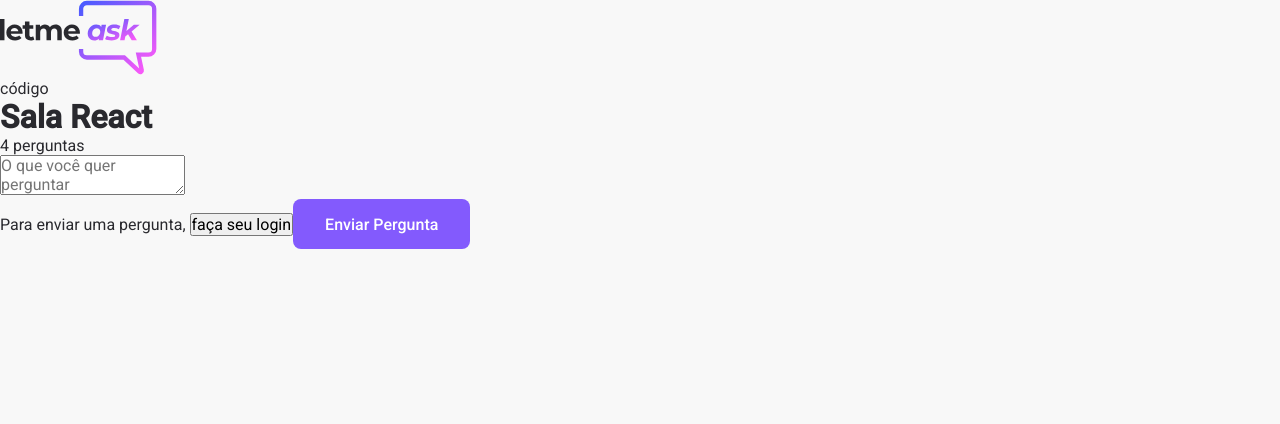
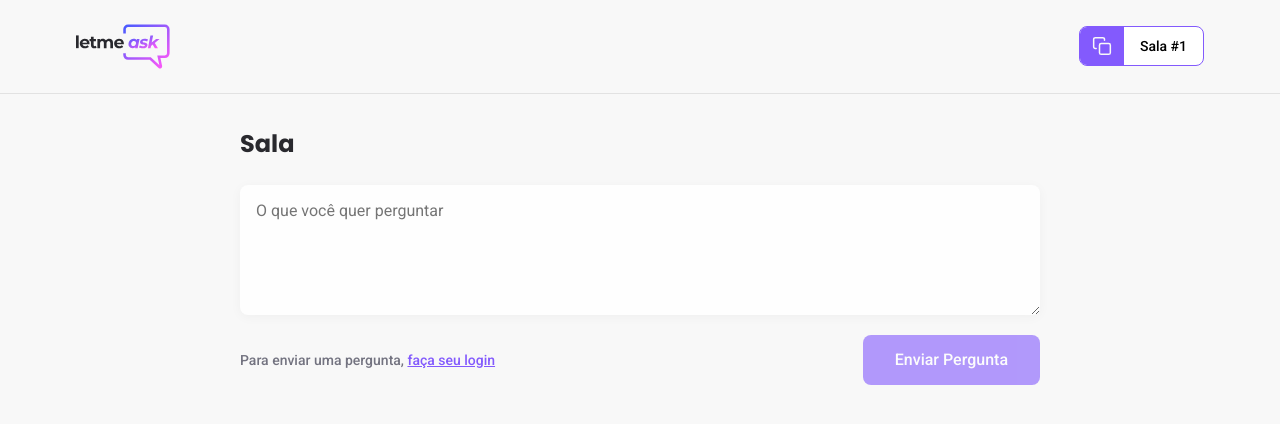
Before and after one commit to IgorTargino/LetmeAsk, a React (Create React App) app: page /rooms/1 in a window 1280 px wide. Shown: the top 424 px of the page. Built offline with nearby package versions, Linux system fonts and the light colour scheme; no server answers; the database is empty.

Commit message:
feat: rules of authorizations and page room

```diff
--- /dev/null
+++ b/src/components/RoomCode.tsx
@@ -0,0 +1,24 @@
+import copyImg from '../assets/images/copy.svg';
+
+import '../styles/room-code.scss';
+
+type RoomCodeProps = {
+  code: string;
+}
+
+const RoomCode = (props: RoomCodeProps) => {
+  const copyRoomCodeToClipboard = () => {
+    navigator.clipboard.writeText(props.code)
+  }
+
+  return (
+    <button onClick={copyRoomCodeToClipboard} className="room-code">
+      <div>
+        <img src={copyImg} alt="Copy room code" />
+      </div>
+      <span>Sala #{props.code}</span>
+    </button>
+  )
+}
+
+export default RoomCode;
--- /dev/null
+++ b/src/components/index.tsx
@@ -0,0 +1,4 @@
+import Button from '../components/Button'
+import RoomCode from '../components/RoomCode'
+
+export { Button, RoomCode };
--- a/src/pages/Home.tsx
+++ b/src/pages/Home.tsx
@@ -1,7 +1,7 @@
 import { useHistory } from 'react-router-dom';
 import useAuth from '../hooks/useAuth';
 
-import Button from '../components/Button';
+import { Button } from '../components';
 
 import illustrationImg from '../assets/images/illustration.svg';
 import logoImg from '../assets/images/logo.svg';
--- a/src/pages/NewRoom.tsx
+++ b/src/pages/NewRoom.tsx
@@ -5,7 +5,7 @@ import { Link, useHistory } from 'react-router-dom';
 import illustrationImg from '../assets/images/illustration.svg';
 import logoImg from '../assets/images/logo.svg';
 
-import Button from '../components/Button';
+import { Button } from '../components';
 import useAuth from '../hooks/useAuth';
 import { database } from '../services/firebase';
 
--- a/src/pages/Room.tsx
+++ b/src/pages/Room.tsx
@@ -1,34 +1,133 @@
-import Button from '../components/Button'
-import logoImg from '../assets/images/logo.svg'
+import { Button, RoomCode } from "../components";
+import { useParams } from "react-router-dom";
 
-import '../styles/room.scss';
+import logoImg from "../assets/images/logo.svg";
+
+import "../styles/room.scss";
+import { FormEvent, useState } from "react";
+import useAuth from "../hooks/useAuth";
+import { database } from "../services/firebase";
+import { useEffect } from "react";
+
+type RoomParams = {
+  id: string;
+};
+
+type FirebaseQuestions = Record<string, {
+  author: {
+    name: string;
+    avatar: string;
+  }
+  content: string;
+  isAnswered: boolean;
+  isHighlighted: boolean;
+}>
+
+type Questions = {
+  id: string;
+  author: {
+    name: string;
+    avatar: string;
+  }
+  content: string;
+  isAnswered: boolean;
+  isHighlighted: boolean;
+}
 
 const Room = () => {
+  const { user } = useAuth();
+  const params = useParams<RoomParams>();
+  const [newQuestion, setNewQuestion] = useState("");
+  const [questions, setQuestions] = useState<Questions[]>([]);
+  const [title, setTitle] = useState('');
+
+  const roomId = params.id;
+
+  useEffect(() => {
+    const roomRef = database.ref(`rooms/${roomId}`);
+
+    roomRef.on('value', room => {
+      const databaseRoom = room.val();
+      const firebaseQuestions: FirebaseQuestions = databaseRoom.questions ?? {};
+
+      const parsedQuestions = Object.entries(firebaseQuestions).map(([key, value]) => {
+        return {
+          id: key,
+          content: value.content,
+          author: value.author,
+          isAnswered: value.isAnswered,
+          isHighlighted: value.isHighlighted
+        }
+      })
+
+      setTitle(databaseRoom.title)
+      setQuestions(parsedQuestions);
+    })
+  }, [roomId])
+
+  const handleSendoQuesiton = async (event: FormEvent) => {
+    event.preventDefault();
+
+    if (newQuestion.trim() === "") {
+      return;
+    }
+
+    if (!user) {
+      throw new Error("You must be logged in");
+    }
+
+    const question = {
+      content: newQuestion,
+      author: {
+        name: user.name,
+        avatar: user.avatar,
+      },
+      isHighlighted: false,
+      isAnswered: false,
+    };
+
+    await database.ref(`/rooms/${roomId}/questions`).push(question);
+  };
+
   return (
     <div id="page-room">
       <header>
         <div className="content">
           <img src={logoImg} alt="Letmeask" />
-          <div>código</div>
+          <RoomCode code={roomId} />
         </div>
       </header>
-      <main className="content">
-        <div className="roomTitle">
-          <h1>Sala React</h1>
-          <span>4 perguntas</span>
+      <main>
+        <div className="room-title">
+          <h1>Sala {title}</h1>
+          {questions.length > 0 && <span>{questions.length} pergunta(s)</span>}
+
         </div>
-        <form >
+        <form onSubmit={handleSendoQuesiton}>
           <textarea
             placeholder="O que você quer perguntar"
+            onChange={(event) => setNewQuestion(event.target.value)}
+            value={newQuestion}
           />
           <div className="form-footer">
-            <span>Para enviar uma pergunta, <button>faça seu login</button></span>
-            <Button type="submit">Enviar Pergunta</Button>
+            {user ? (
+              <div className="user-info">
+                <img src={user.avatar} alt={user.name} />
+                <span>{user.name}</span>
+              </div>
+            ) : (
+              <span>
+                Para enviar uma pergunta, <button>faça seu login</button>
+              </span>
+            )}
+            <Button type="submit" disabled={!user}>
+              Enviar Pergunta
+            </Button>
           </div>
         </form>
       </main>
     </div>
-  )
-}
+  );
+};
 
 export default Room;
--- a/src/styles/global.scss
+++ b/src/styles/global.scss
@@ -12,3 +12,7 @@ body {
 body, input, button, textarea {
   font: 400 16px 'Roboto', sans-serif;
 }
+
+button {
+  cursor: pointer;
+}
--- /dev/null
+++ b/src/styles/room-code.scss
@@ -0,0 +1,31 @@
+.room-code {
+  height: 40px;
+  border-radius: 8px;
+  overflow: hidden;
+
+  background: #fff;
+  border: 1px solid #835AFD;
+
+  display: flex;
+  align-items: center;
+
+  div {
+    background: #835AFD;
+    padding: 0 0.75rem;
+    height: 100%;
+
+    display: flex;
+    justify-content: center;
+    align-items: center;
+  }
+
+  span {
+    display: block;
+    align-self: center;
+    flex: 1;
+    padding: 0.75rem 1rem;
+
+    font-size: 0.875rem;
+    font-weight: 500;
+  }
+}
--- a/src/styles/room.scss
+++ b/src/styles/room.scss
@@ -0,0 +1,102 @@
+#page-room {
+  header {
+    padding: 1.5rem;
+    border-bottom: 1px solid #e2e2e2;
+
+    .content {
+      max-width: 1128px;
+      margin: 0 auto;
+      display: flex;
+      justify-content: space-between;
+      align-items: center;
+
+      > img {
+        max-height: 45px;
+      }
+    }
+  }
+
+  main {
+    max-width: 800px;
+    margin: 0 auto;
+
+    .room-title {
+      margin: 2rem 0 1.5rem;
+      display: flex;
+      align-items: center;
+      gap: 1rem;
+
+
+      h1 {
+        font: 700 1.5rem 'Poppins', sans-serif;
+        color: #29292E;
+      }
+
+      span {
+        font: 500 0.875rem 'Roboto', sans-serif;
+        padding: 0.5rem 1rem;
+        border-radius: 50px;
+
+        background: #E559F9;
+        color: #f8f8f8;
+      }
+    }
+
+    form {
+      textarea {
+        width: 100%;
+        padding: 1rem;
+        min-height: 130px;
+        resize: vertical;
+
+        border-radius: 0.5rem;
+        border: 0;
+
+        background: #fefefe;
+        box-shadow: 0px 2px 12px rgba(0, 0, 0, 0.04);
+      }
+
+      .form-footer {
+        display: flex;
+        align-items: center;
+        justify-content: space-between;
+        margin-top: 1rem;
+
+        .user-info {
+          display: flex;
+          align-items: center;
+
+          img {
+            height: 32px;
+            width: 32px;
+            border-radius: 50%;
+          }
+
+          span {
+            margin-left: 0.5rem;
+            color: #737380;
+            font-weight: 500;
+            font-size: 0.875rem;
+          }
+        }
+
+        > span {
+          font-size: 0.875rem;
+          font-weight: 500;
+          color: #737380;
+
+          button {
+            font-size: 0.875rem;
+            font-weight: 500;
+
+            background:transparent;
+            border: 0;
+
+            color: #835AFD;
+            text-decoration: underline;
+          }
+        }
+      }
+    }
+  }
+}
```
